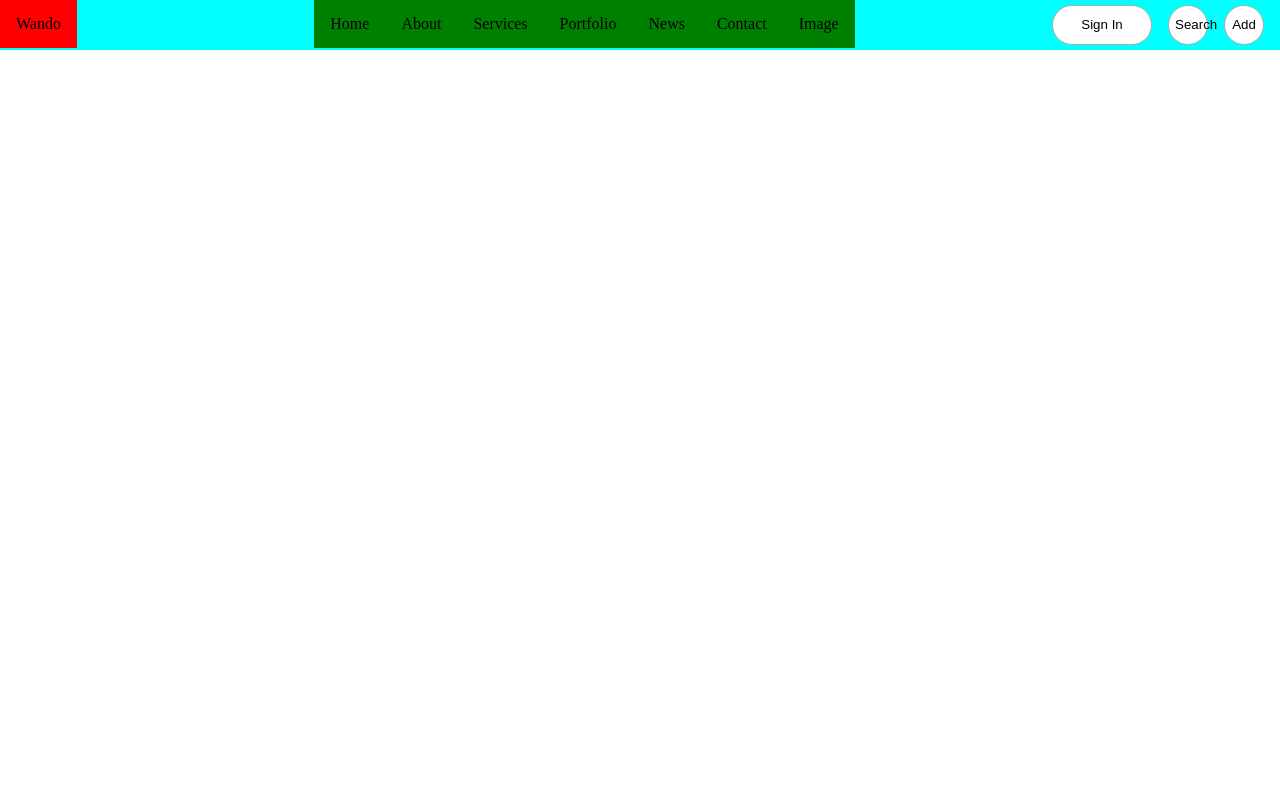
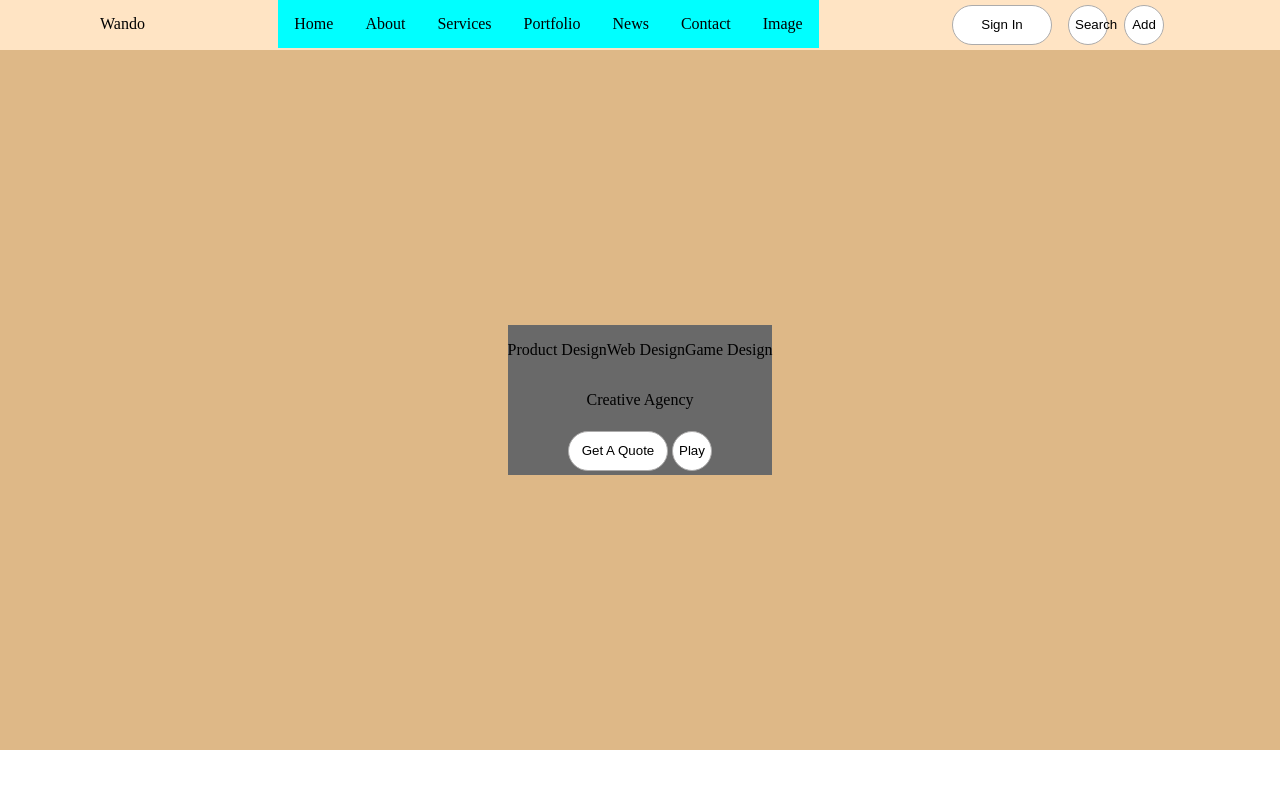
Before and after one commit to shrestharosy/flexbox, a website: page index.html in a window 1280 px wide. Drawn offline with Linux system fonts and the light colour scheme.

Commit message:
[CHORE] : Create main container

```diff
--- a/assets/sass/components/_button.scss
+++ b/assets/sass/components/_button.scss
@@ -1,14 +1,15 @@
-.button {
+.btn {
   background-color: $white;
   border: 1px solid $gray;
   &--rectangular {
     width: 100px;
-    height:40px;
+    height: 40px;
     border-radius: 20px;
   }
 
   &--round {
     width: 40px;
+    height: 40px;
     border-radius: 25px;
   }
 }
--- /dev/null
+++ b/assets/sass/layouts/_content.scss
@@ -0,0 +1,21 @@
+.main {
+  height: 700px;
+  background: burlywood;
+  display: flex;
+  justify-content: center;
+  align-items: center;
+
+  &__content {
+    background: dimgray;
+    display: flex;
+    justify-content: center;
+    align-items: center;
+    flex-direction: column;
+    line-height: 50px;
+  }
+
+  &__items {
+    display: flex;
+    flex-direction: row;
+  }
+}
--- a/assets/sass/layouts/_index.scss
+++ b/assets/sass/layouts/_index.scss
@@ -1 +1,2 @@
-@import './navbar.scss'
+@import './navbar.scss';
+@import './content.scss';
--- a/assets/sass/layouts/_navbar.scss
+++ b/assets/sass/layouts/_navbar.scss
@@ -1,28 +1,27 @@
 .navbar {
-  background-color: aqua;
   height: 50px;
+  padding: 0px 100px;
   display: flex;
   justify-content: space-between;
   align-items: baseline;
+  background-color: bisque;
+
   &__menus {
     display: flex;
     flex-direction: row;
+
     li {
-      background: green;
       padding: 16px;
+      background: aqua;
     }
   }
+
   &__options {
     display: flex;
     flex-direction: row;
+
     button {
       margin-right: 16px;
     }
   }
 }
-
-.logo {
-  background: red;
-  margin-right: 40px;
-  padding: 16px;
-}
--- a/index.html
+++ b/index.html
@@ -21,16 +21,32 @@
         <li>Image</li>
       </ul>
       <div class="navbar__options">
-        <button class="button button--rectangular button--sign-in">
+        <button class="btn btn--rectangular btn--sign-in">
           Sign In
         </button>
-        <button class="button button--round">
+        <button class="btn btn--round">
           Search
         </button>
-        <button class="button button--round">
+        <button class="btn btn--round">
           Add
         </button>
       </div>
     </nav>
+    <div class="main">
+      <div class="main__content">
+        <ul class="main__items">
+          <li>Product Design</li>
+          <li>Web Design</li>
+          <li>Game Design</li>
+        </ul>
+        <h1 class="main__title">Creative Agency</h1>
+        <div class="main__buttons">
+          <button class="btn btn--rectangular">Get A Quote</button>
+          <button class="btn btn--round">
+            Play
+          </button>
+        </div>
+      </div>
+    </div>
   </body>
 </html>
```
Also changed, not shown: dest/style.css.
